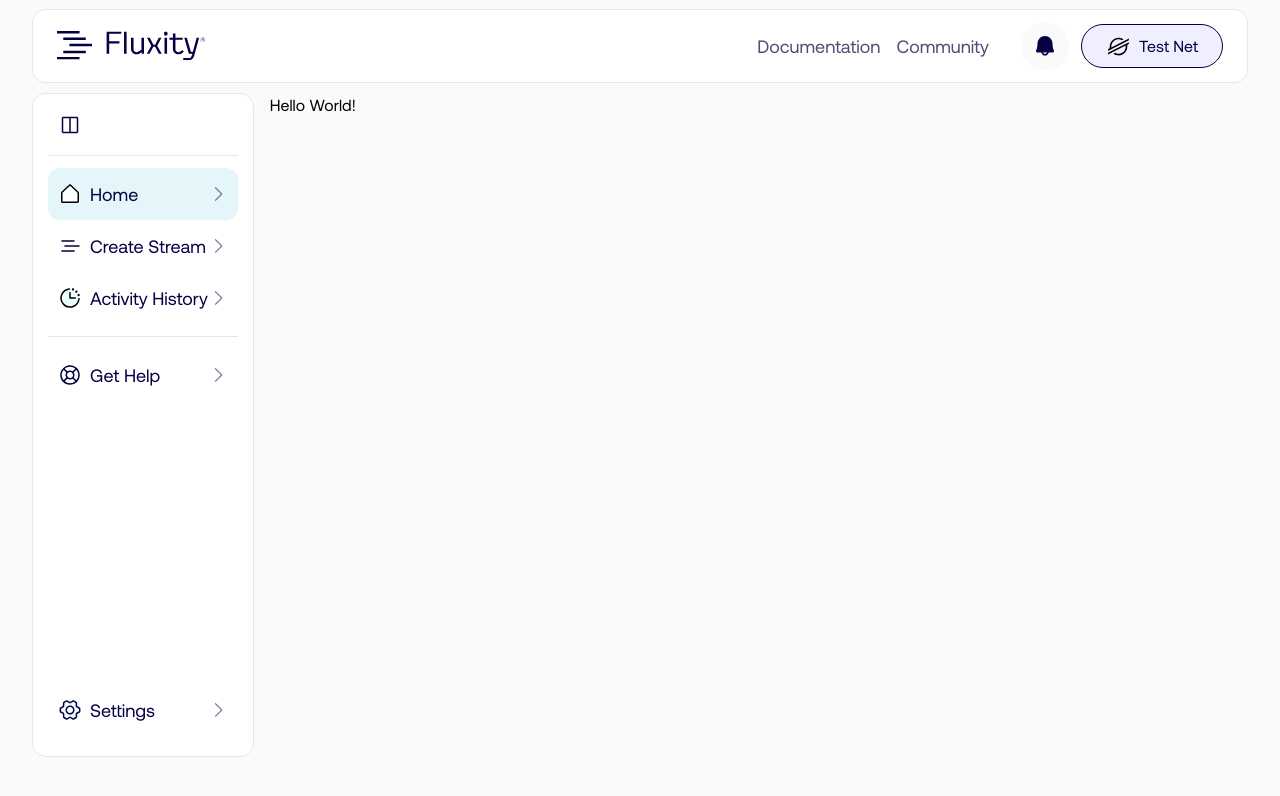
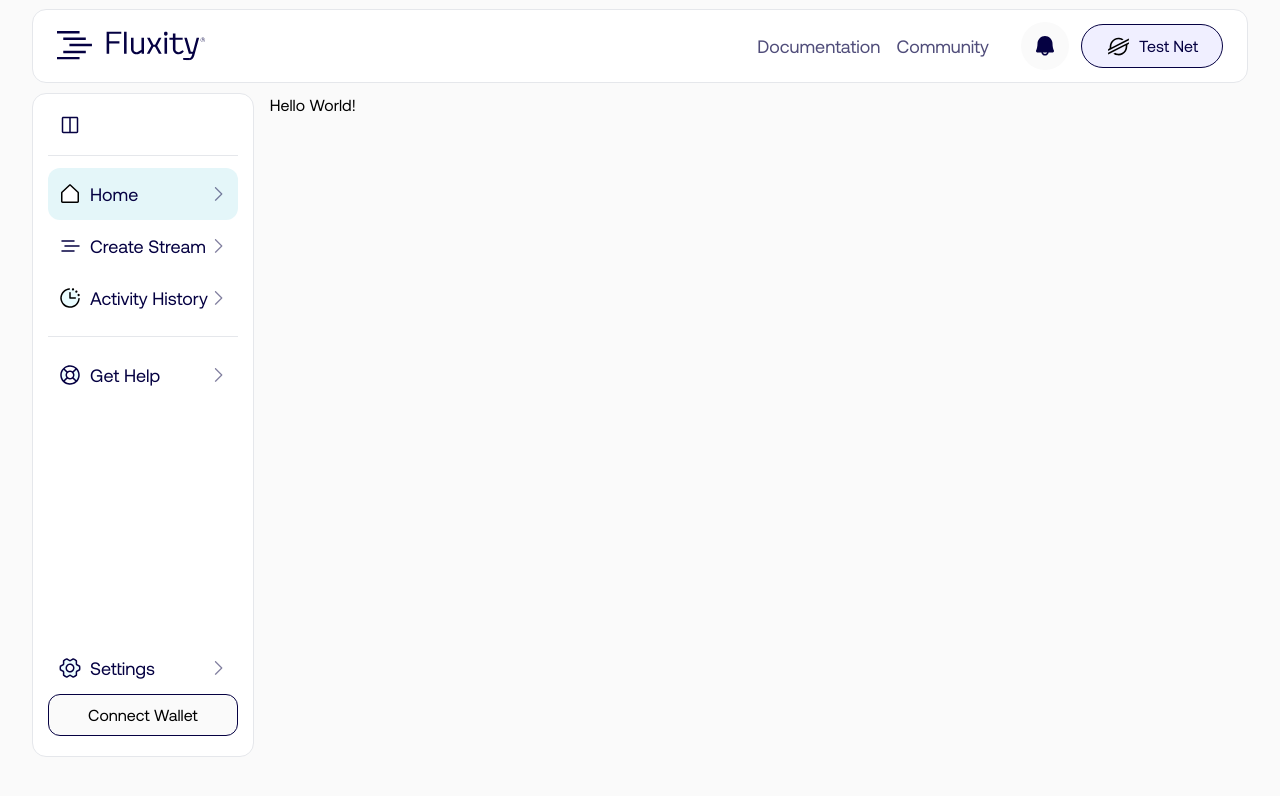
Before and after one commit to luanlabs/fluxity-interface, a Next.js app: page / in a window 1280 px wide. Shown: the top 796 px of the page. Built offline with nearby package versions, Linux system fonts and the light colour scheme.

Commit message:
chore: add connect wallet button and copyText functionality

```diff
--- a/src/containers/Aside/index.tsx
+++ b/src/containers/Aside/index.tsx
@@ -1,3 +1,7 @@
+'use client';
+
+import { useState } from 'react';
+
 import CNavLink from 'src/components/CNavLink';
 
 import { navLinks } from 'src/constants/navlinks';
@@ -6,13 +10,19 @@ import { Pages } from 'src/constants/pages';
 import GearSix from 'src/svgs/GearSix';
 import LifeBuoy from 'src/svgs/LifeBuoy';
 import SquareHalf from 'src/svgs/SquareHalf';
+import { clipText } from 'src/utils/clipText';
+import copyText from 'src/utils/copyText';
 
 type AsideProps = {
   isMinimized: boolean;
   onMinimized: () => void;
 };
 
+let address = 'GA3A24K44D5JXIJ4RDPZTZLGZCUCJTMO2HKCFJ5CK6FYTEVUEIICSIXW';
+
 const Aside = ({ isMinimized, onMinimized }: AsideProps) => {
+  const [isConnected, setIsConnected] = useState(false);
+
   return (
     <aside>
       <div
@@ -50,6 +60,30 @@ const Aside = ({ isMinimized, onMinimized }: AsideProps) => {
           url={Pages.SETTINGS}
           isMinimized={isMinimized}
         />
+        <div
+          className="py-2 px-4 rounded-xl bg-alabaster border border-midnightblue
+         hover:bg-softSkyBlue transition-all duration-700 cursor-pointer relative select-none"
+          onClick={() => setIsConnected(!isConnected)}
+        >
+          {isConnected ? (
+            <div className="flex justify-between items-center">
+              <div className="flex flex-col items-start">
+                <span
+                  className="text-midnightblue text-xl"
+                  onClick={() => {
+                    copyText(address);
+                  }}
+                >
+                  {clipText(address, 4)}
+                </span>
+                <span className="text-[12px]">Wallet is connected</span>
+              </div>
+              <div className="bg-ufogreen h-[10px] w-[10px] rounded-full absolute right-5" />
+            </div>
+          ) : (
+            <p className="flex justify-center items-center"> Connect Wallet</p>
+          )}
+        </div>
       </div>
     </aside>
   );
--- /dev/null
+++ b/src/utils/copyText.ts
@@ -0,0 +1,5 @@
+const copyText = (text: string) => {
+  return navigator.clipboard.writeText(text);
+};
+
+export default copyText;
```
